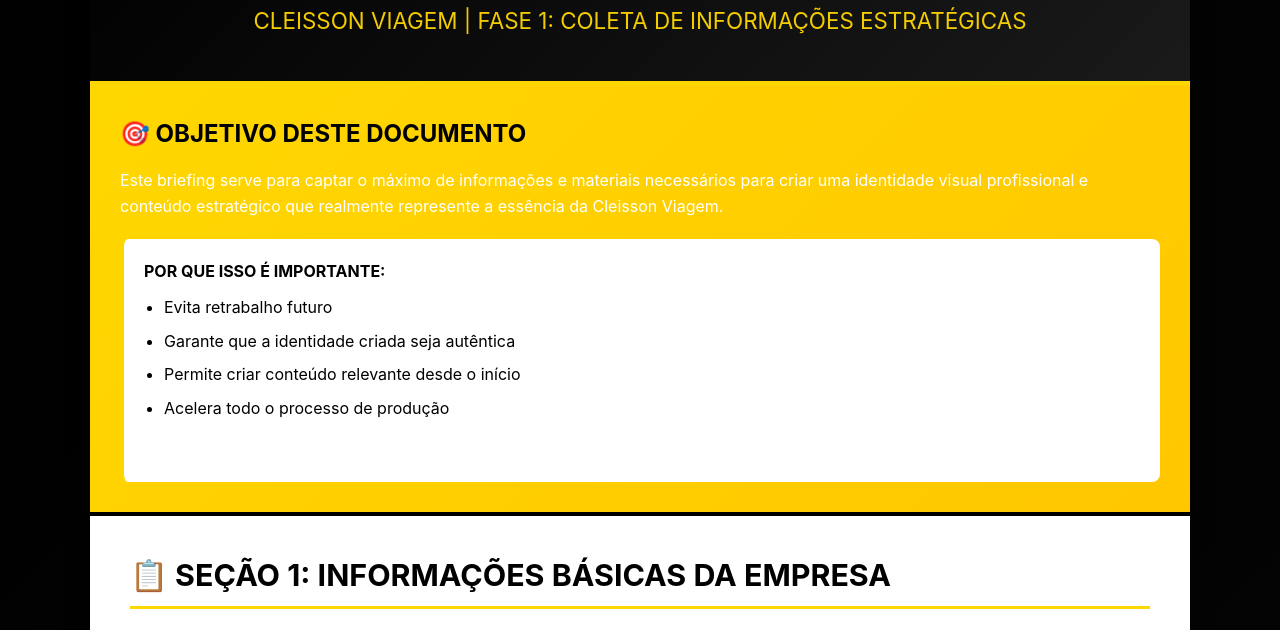
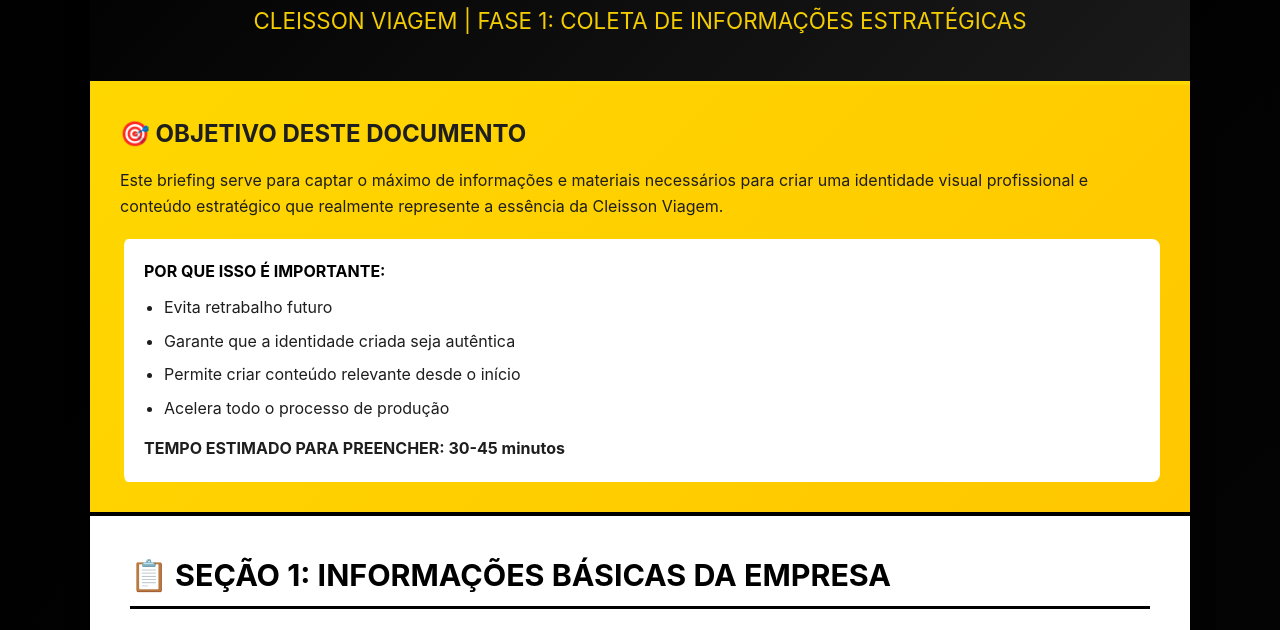
Before and after one commit to suellensilva26/BREFING_AGENCIA, a website: page index.html in a window 1280 px wide. Shown: the part 170-800 px from the top of the page. Drawn offline with Linux system fonts and the light colour scheme.

Commit message:
Fix CSS loading issue - update link to style.css

```diff
--- a/index.html
+++ b/index.html
@@ -8,7 +8,7 @@
     <meta name="apple-mobile-web-app-capable" content="yes">
     <meta name="apple-mobile-web-app-status-bar-style" content="black-translucent">
     <title>BRIEFING INICIAL - Cleisson Viagem</title>
-    <link rel="stylesheet" href="estilo.css?v=3.0">
+    <link rel="stylesheet" href="style.css?v=3.0">
 
     <!-- MERCADO PAGO SDK -->
     <script src="https://sdk.mercadopago.com/js/v2"></script>
```
